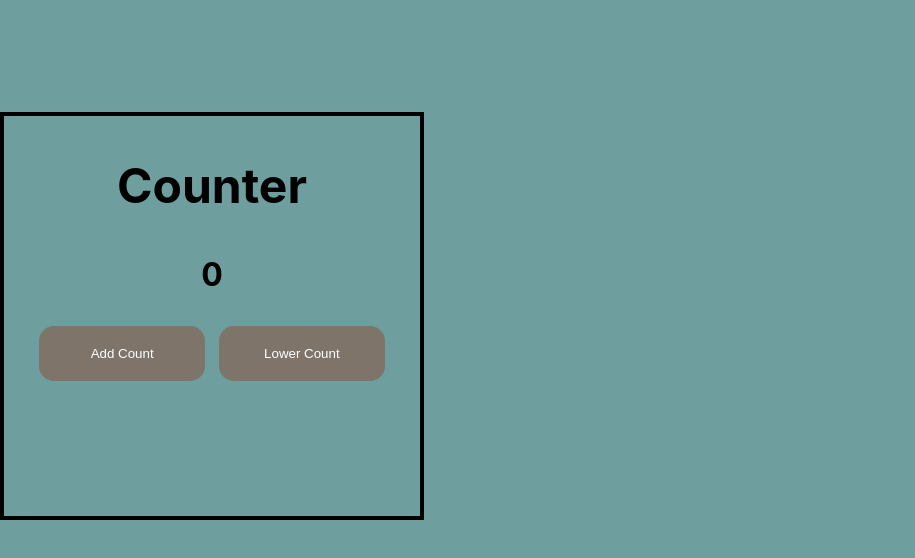
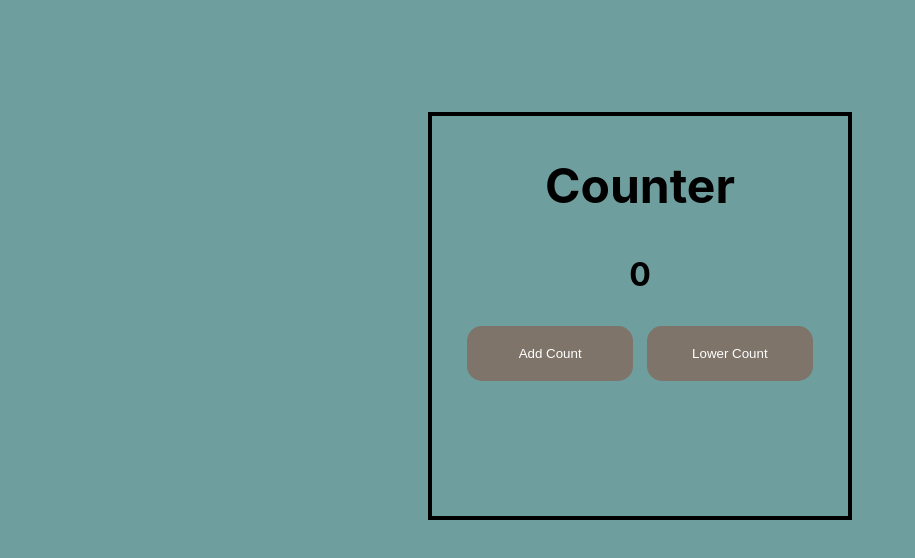
Before and after one commit to mahmoodi-majid/Counter, a React (Create React App) app: page / in a window 1280 px wide. Shown: the top 558 px of the page, without its empty margins (0-915 px from the left). Built offline with nearby package versions, Linux system fonts and the light colour scheme.

Commit message:
up date style

```diff
--- a/src/index.css
+++ b/src/index.css
@@ -1,14 +1,19 @@
 body {
   margin: 0;
-  font-family: -apple-system, BlinkMacSystemFont, "Segoe UI", "Roboto", "Oxygen",
-    "Ubuntu", "Cantarell", "Fira Sans", "Droid Sans", "Helvetica Neue",
+  font-family: -apple-system, BlinkMacSystemFont, 'Segoe UI', 'Roboto', 'Oxygen',
+    'Ubuntu', 'Cantarell', 'Fira Sans', 'Droid Sans', 'Helvetica Neue',
     sans-serif;
   -webkit-font-smoothing: antialiased;
   -moz-osx-font-smoothing: grayscale;
+
   background-color: rgb(110, 158, 158);
+  display: flex;
+  justify-content: center;
+  align-items: center;
+
 }
 
 code {
-  font-family: source-code-pro, Menlo, Monaco, Consolas, "Courier New",
+  font-family: source-code-pro, Menlo, Monaco, Consolas, 'Courier New',
     monospace;
 }
```
